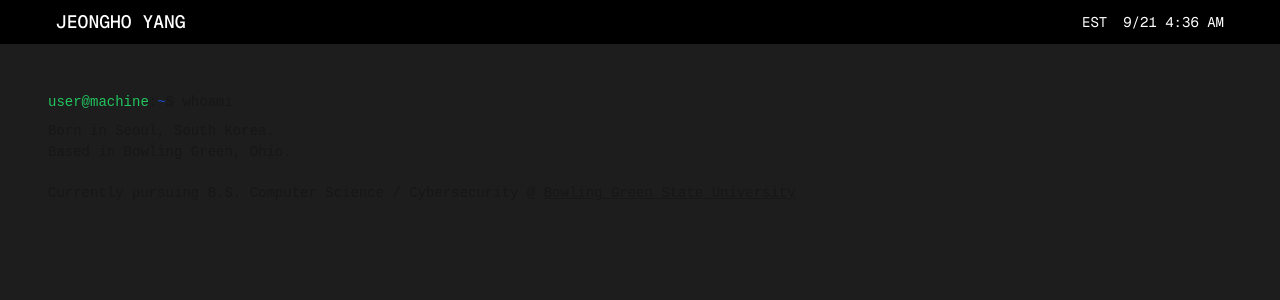
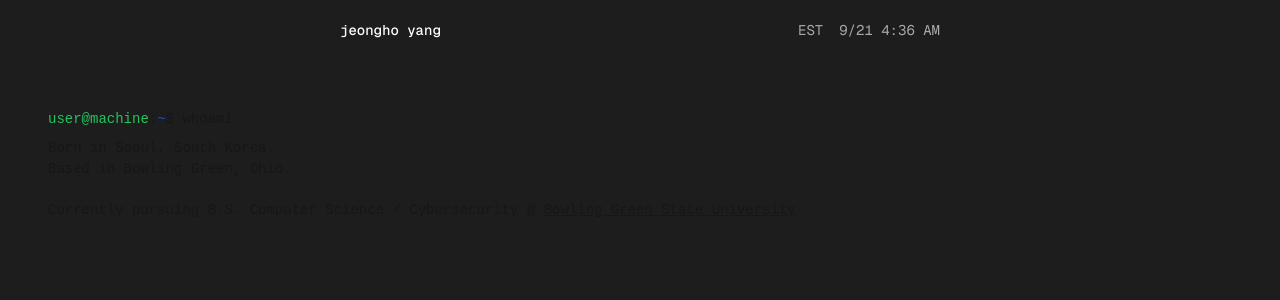
Before and after one commit to jeonghoyang12/jeongho-portfolio, a Next.js app: page / in a window 1280 px wide. Shown: the top 300 px of the page. Built offline with nearby package versions, Linux system fonts and the light colour scheme.

Commit message:
refactor: header font size and color

```diff
--- a/src/components/header.tsx
+++ b/src/components/header.tsx
@@ -39,14 +39,14 @@ export default function Header() {
   }
 
   return (
-    <header className="bg-black text-white p-2">
-      <div className="max-w-7xl mx-auto px-6 sm:px-8 lg:px-12 flex justify-between items-center font-ubuntu">
+    <header className="bg-[#1d1d1d] text-white p-2">
+      <div className="max-w-[600px] mx-auto py-3 flex justify-between items-center font-ubuntu">
         <div>
-          <span className="font-medium text-lg">JEONGHO YANG</span>
+          <span className="font-medium">jeongho yang</span>
         </div>
         <div className="flex items-center space-x-4">
-          <span>EST</span>
-          <span>{mounted ? formatTime(currentTime) : ""}</span>
+          <span className="text-[#a9a9a9]">EST</span>
+          <span className="text-[#a9a9a9]">{mounted ? formatTime(currentTime) : ""}</span>
         </div>
       </div>
     </header>
```
